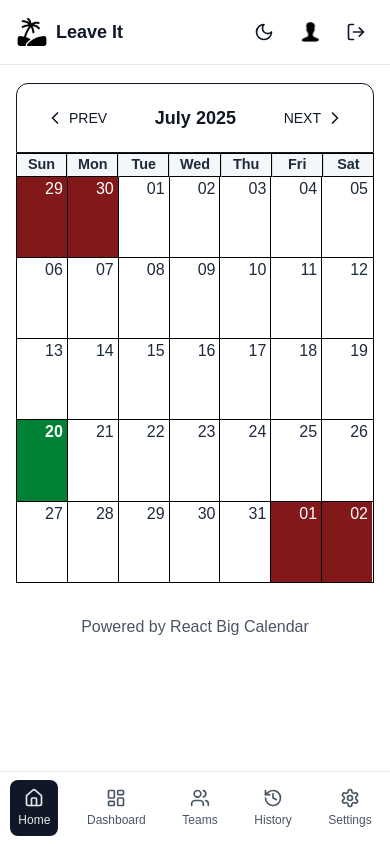
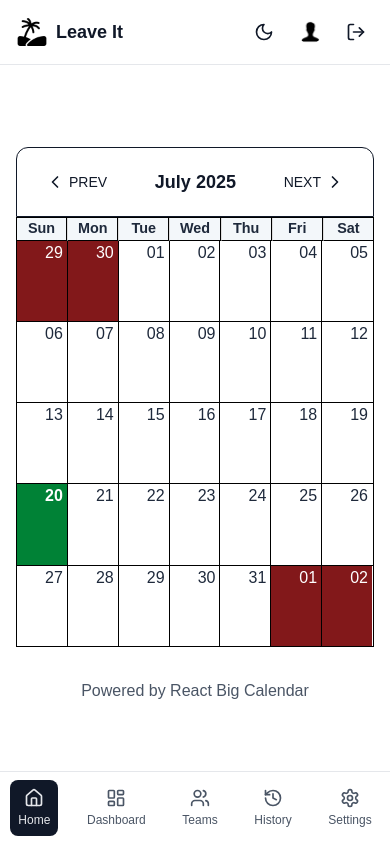
Before and after one commit to AlexOluwaseyi/leave-itt, a Next.js app: page / in a window 390 px wide. Built offline with nearby package versions, Linux system fonts and the light colour scheme.

Commit message:
Fix: Layout issue on home with Big Calendar components.

```diff
--- a/src/components/calendar/BigCalendar.tsx
+++ b/src/components/calendar/BigCalendar.tsx
@@ -157,7 +157,7 @@ const BigCalendar = () => {
   }, [darkMode]);
 
   return (
-    <div className="flex flex-col items-center justify-center w-full mx-auto min-h-[calc(100vh-138px)] md:h-screen md:my-0 dark:bg-gray-900 dark:text-white bg-white text-gray-900">
+    <div className="flex flex-col items-center justify-center w-full mx-auto min-h-[calc(100vh-138px)] md:h-screen md:my-0 dark:bg-gray-900 dark:text-white bg-white text-gray-900 mt-16 md:mt-0">
       <div className="w-full max-w-3xl p-4  rounded dark:bg-gray-900 dark:text-white bg-white text-gray-900">
         <Calendar
           key={currentDate.toISOString()}
```
